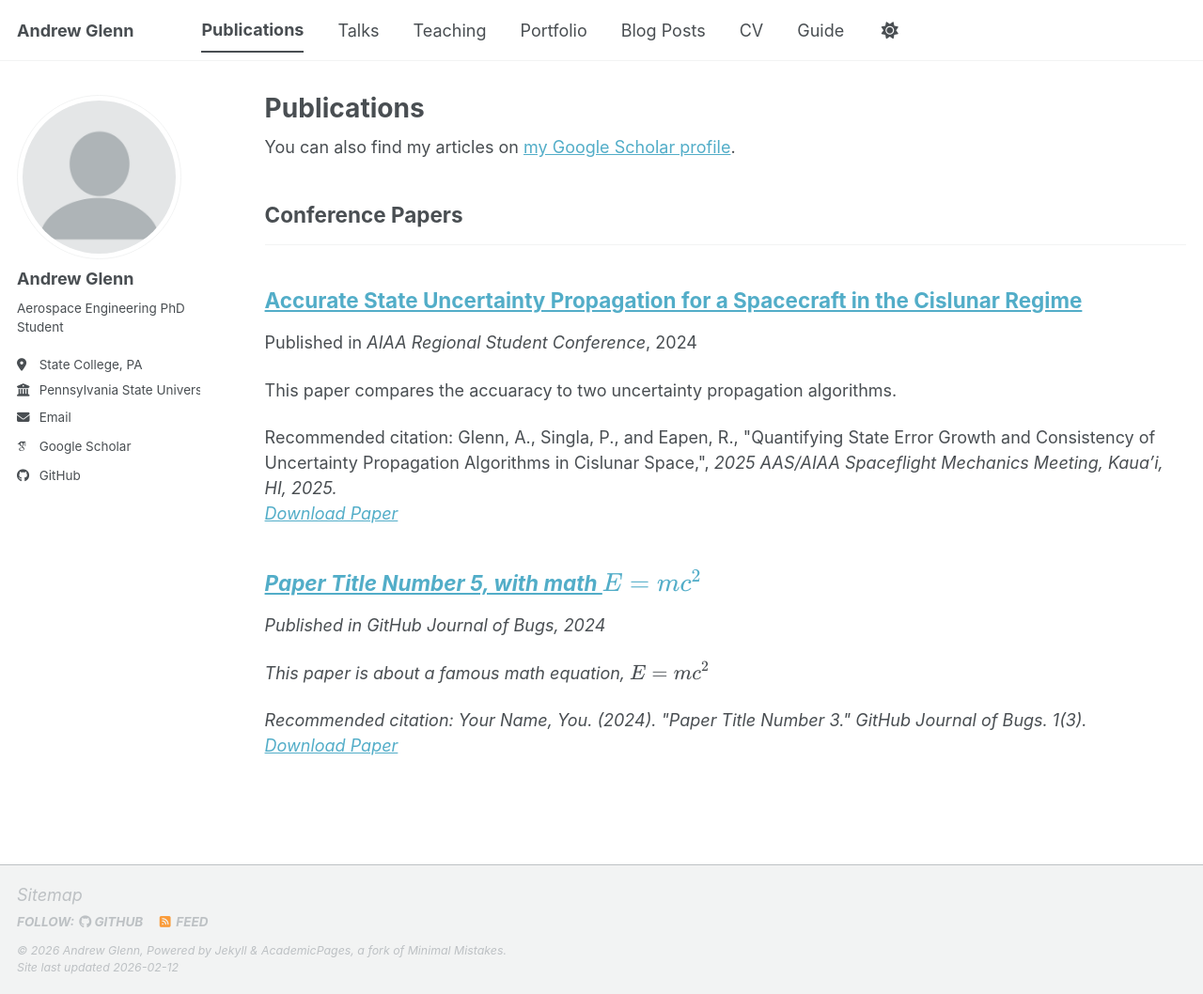
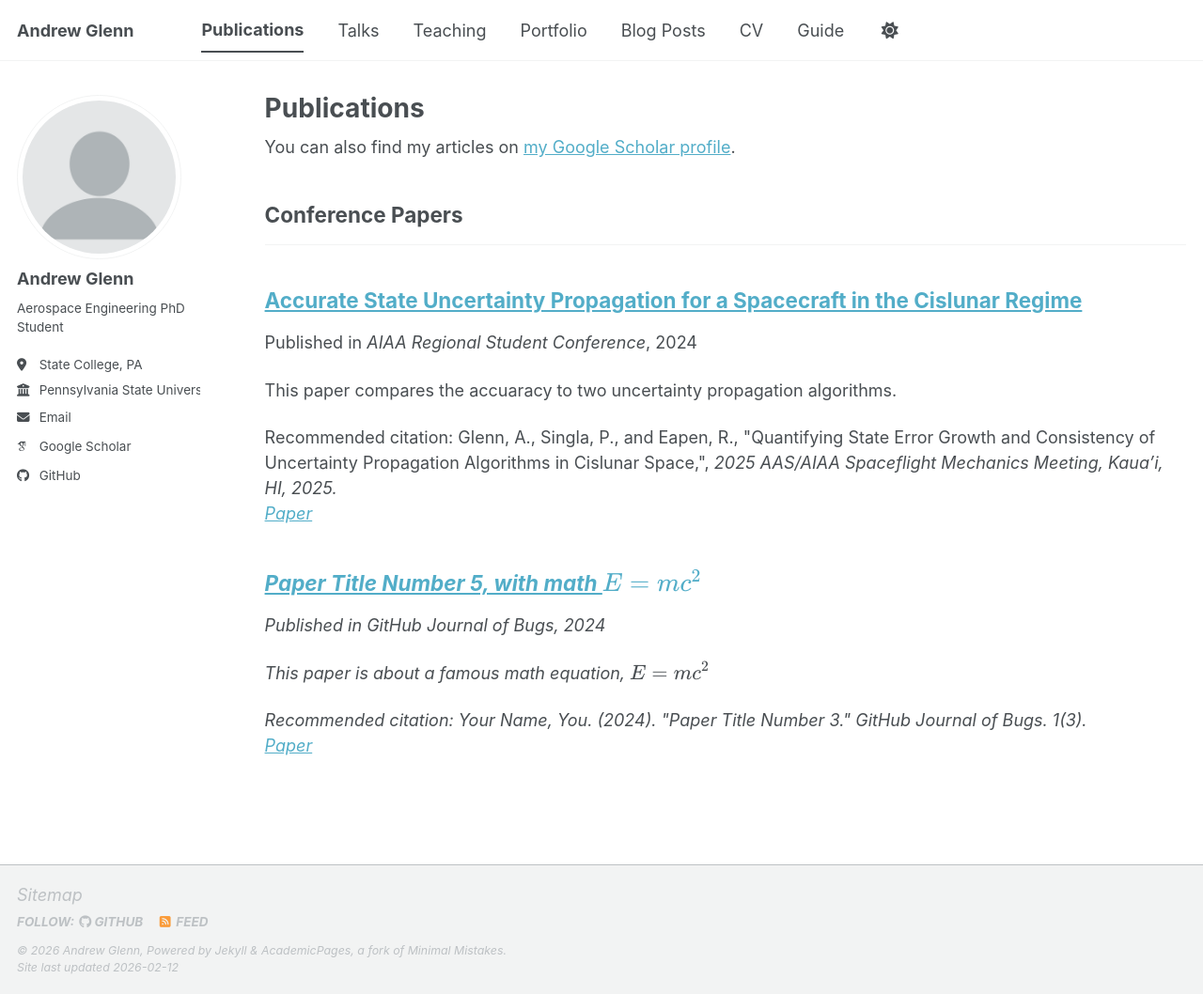
Before and after one commit to AGlenn357/AGlenn357.github.io, a Jekyll site: the page built from _pages/publications.html, in a window 1280 px wide and 1058 px high. Shown: the whole window at 94% size. Built offline with Jekyll 4.4.1, drawn with Linux system fonts in a browser that asks for light colours; some web fonts are replaced; a script bundle is joined from its source files by our own code; library files that are not in the unit come from our copies; some of the changed lines change nothing that is shown.

Commit message:
getting rid of download

```diff
--- a/_includes/archive-single.html
+++ b/_includes/archive-single.html
@@ -53,31 +53,31 @@
     {% endif %}
 
     {% if post.citation and post.paperurl and post.slidesurl and post.bibtexurl %}
-      <p>Recommended citation: {{ post.citation }}<br /><a href="{{ post.paperurl }}">Download Paper</a> | <a href="{{ post.slidesurl }}">Download Slides</a> | <a href="{{ post.bibtexurl }}">Download Bibtex</a></p>
+      <p>Recommended citation: {{ post.citation }}<br /><a href="{{ post.paperurl }}">Paper</a> | <a href="{{ post.slidesurl }}">Download Slides</a> | <a href="{{ post.bibtexurl }}">Download Bibtex</a></p>
     {% elsif post.citation and post.paperurl and post.slidesurl %}
-      <p>Recommended citation: {{ post.citation }}<br /><a href="{{ post.paperurl }}">Download Paper</a> | <a href="{{ post.slidesurl }}">Download Slides</a></p>
+      <p>Recommended citation: {{ post.citation }}<br /><a href="{{ post.paperurl }}">Paper</a> | <a href="{{ post.slidesurl }}">Download Slides</a></p>
     {% elsif post.citation and post.paperurl and post.bibtexurl %}
-      <p>Recommended citation: {{ post.citation }}<br /><a href="{{ post.paperurl }}">Download Paper</a> | <a href="{{ post.bibtexurl }}">Download Bibtex</a></p>
+      <p>Recommended citation: {{ post.citation }}<br /><a href="{{ post.paperurl }}">Paper</a> | <a href="{{ post.bibtexurl }}">Download Bibtex</a></p>
     {% elsif post.citation and post.paperurl %}
-      <p>Recommended citation: {{ post.citation }}<br /><a href="{{ post.paperurl }}">Download Paper</a></p>
+      <p>Recommended citation: {{ post.citation }}<br /><a href="{{ post.paperurl }}">Paper</a></p>
     {% elsif post.citation and post.slidesurl and post.bibtexurl %}
-      <p>Recommended citation: {{ post.citation }}<br /><a href="{{ post.slidesurl }}">Download Slides</a> | <a href="{{ post.bibtexurl}}">Download Bibtex</a></p>
+      <p>Recommended citation: {{ post.citation }}<br /><a href="{{ post.slidesurl }}">Slides</a> | <a href="{{ post.bibtexurl}}">Download Bibtex</a></p>
     {% elsif post.citation and post.slidesurl %}
-      <p>Recommended citation: {{ post.citation }}<br /><a href="{{ post.slidesurl }}">Download Slides</a></p>
+      <p>Recommended citation: {{ post.citation }}<br /><a href="{{ post.slidesurl }}">Slides</a></p>
     {% elsif post.citation and post.bibtexurl %}
-      <p>Recommended citation: {{ post.citation }}<br /><a href="{{ post.bibtexurl }}">Download Bibtex</a></p>
+      <p>Recommended citation: {{ post.citation }}<br /><a href="{{ post.bibtexurl }}">Bibtex</a></p>
     {% elsif post.citation %}
       <p>Recommended citation: {{ post.citation }}</p>
     {% elsif post.paperurl and post.bibtexurl %}
-      <p><a href=" {{ post.paperurl }} ">Download Paper</a> | <a href="{{ post.bibtexurl }}">Download Bibtex</a></p>
+      <p><a href=" {{ post.paperurl }} ">Paper</a> | <a href="{{ post.bibtexurl }}">Bibtex</a></p>
     {% elsif post.paperurl %}
-      <p><a href=" {{ post.paperurl }} ">Download Paper</a></p>
+      <p><a href=" {{ post.paperurl }} ">Paper</a></p>
     {% elsif post.slidesurl and post.bibtexurl %}
-      <p><a href="{{ post.slidesurl }}">Download Slides</a> | <a href="{{ post.bibtexurl }}">Download Bibtex</a></p>
+      <p><a href="{{ post.slidesurl }}">Slides</a> | <a href="{{ post.bibtexurl }}">Bibtex</a></p>
     {% elsif post.slidesurl %}
-      <p><a href="{{ post.slidesurl }}">Download Slides</a></p>
+      <p><a href="{{ post.slidesurl }}">Slides</a></p>
     {% elsif post.bibtexurl %}
-      <p><a href="{{ post.bibtexurl }}">Download Bibtex</a></p>
+      <p><a href="{{ post.bibtexurl }}">Bibtex</a></p>
     {% endif %}
 
   </article>
```
